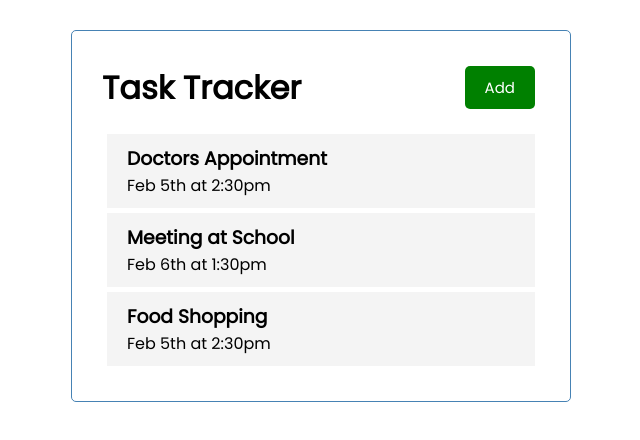
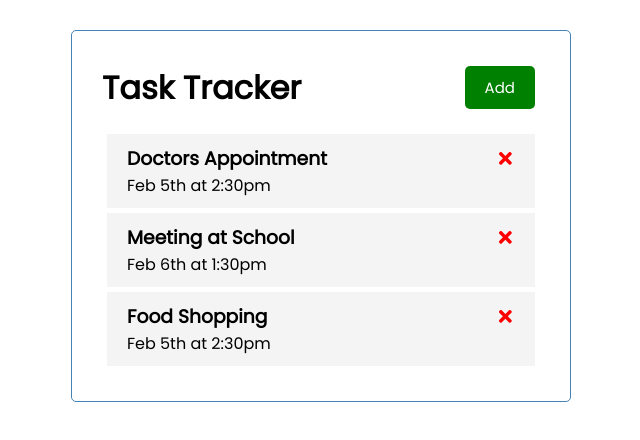
Before and after one commit to irinatu17/react-task-tracker, a React (Create React App) app: page / in a window 1280 px wide. Shown: the top 440 px of the page, without its empty margins (319-959 px from the left). Built offline with nearby package versions, Linux system fonts and the light colour scheme.

Commit message:
React-icons installed, x icon added

```diff
--- a/package.json
+++ b/package.json
@@ -8,6 +8,7 @@
     "@testing-library/user-event": "^12.1.10",
     "react": "^17.0.2",
     "react-dom": "^17.0.2",
+    "react-icons": "^4.2.0",
     "react-scripts": "4.0.3",
     "web-vitals": "^1.0.1"
   },
--- a/src/App.js
+++ b/src/App.js
@@ -24,11 +24,15 @@ const App = () => {
       }
   	])
 
+  // Delete Task
+  const deleteTask = (id) => {
+    console.log("delete", id)
+  }
 
   return (
     <div className="container">
      <Header />
-     <Tasks tasks={tasks}/>
+     <Tasks tasks={tasks} onDelete={deleteTask} />
     </div>
   );
 }
--- a/src/components/Task.js
+++ b/src/components/Task.js
@@ -1,7 +1,11 @@
+import { FaTimes } from 'react-icons/fa'
+
 const Task = ({ task }) => {
     return (
         <div className="task">
-            <h3>{task.text} </h3>
+            <h3>{task.text}
+                <FaTimes style={{ color: "red", cursor: "pointer"}}/>
+            </h3>
             <p>{task.day}</p>
         </div>
     )
```
Also changed, not shown: 1 other file (tests, documents, lock files or other folders). Lines whose indentation alone changed are shown as unchanged.
